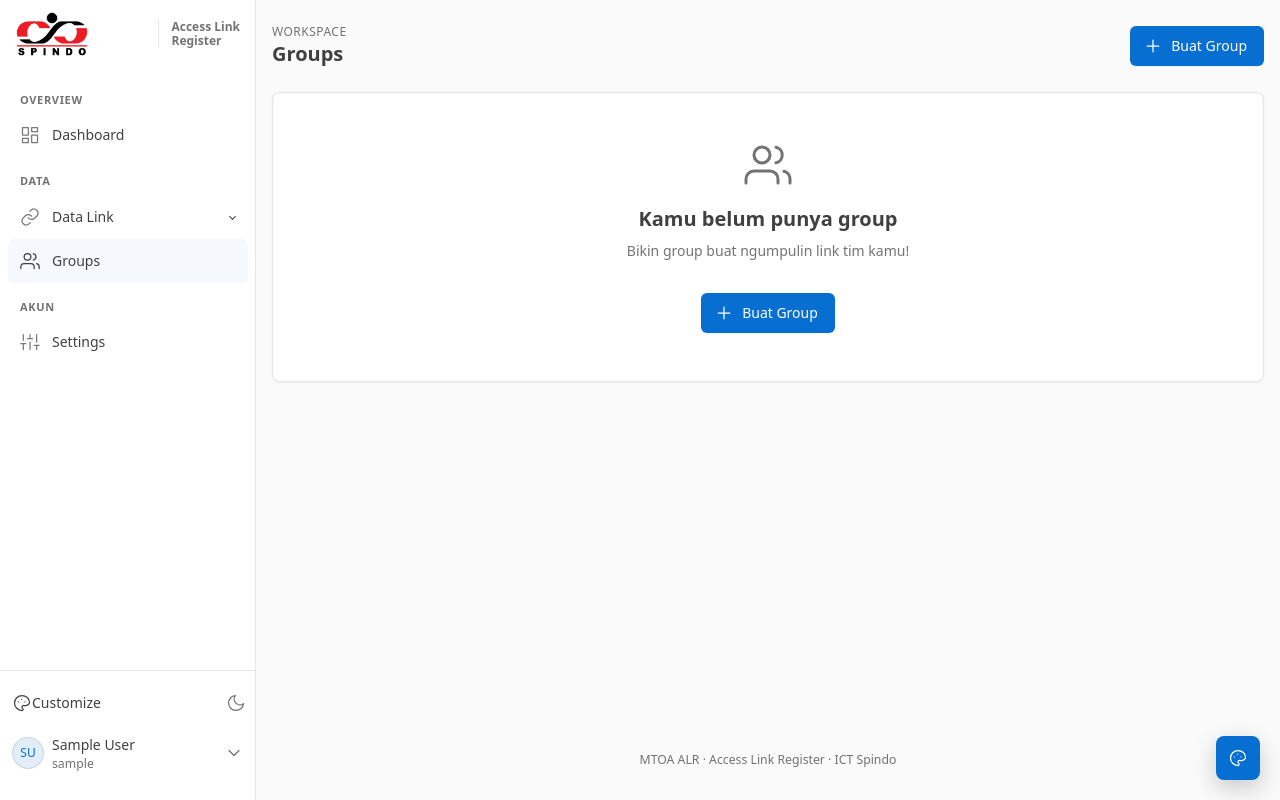
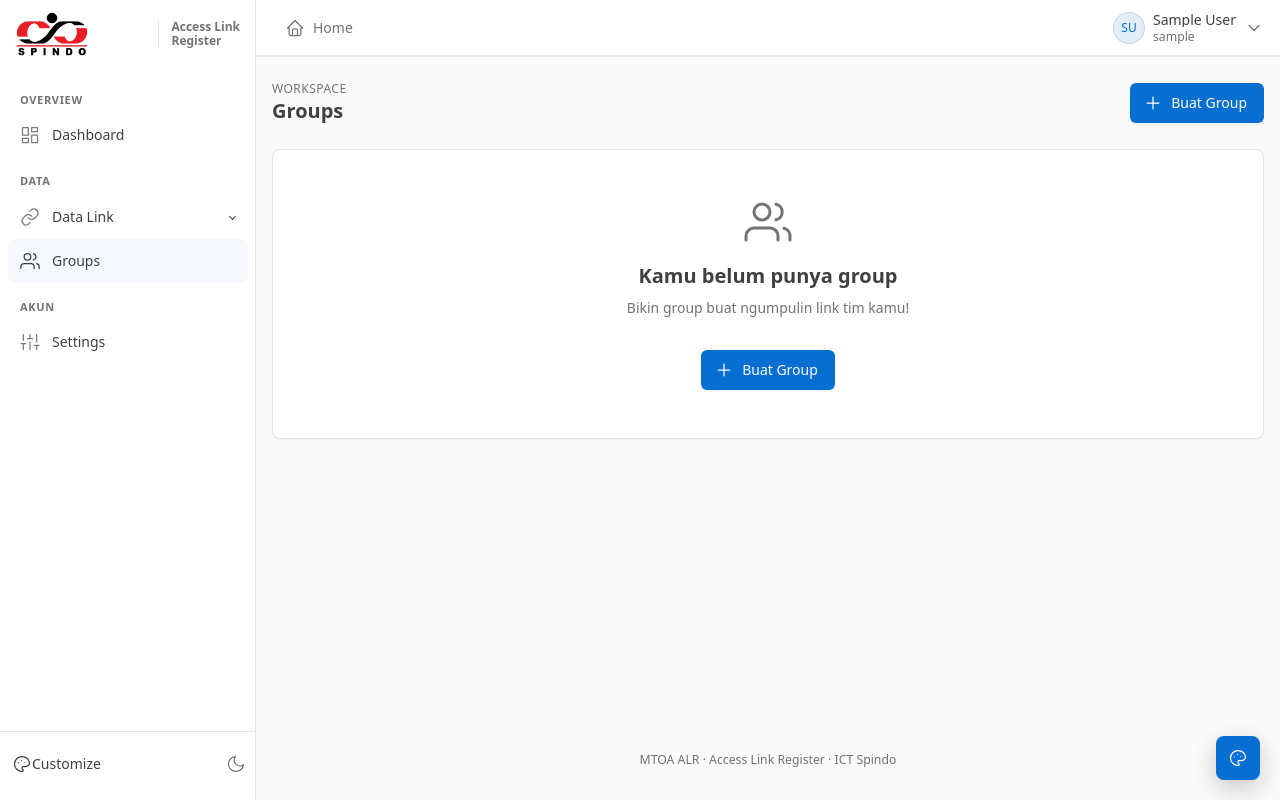
Before and after one commit to Masbismaa/mtoa_alr, a Flask app: page /groups/ in a window 1280 px wide. Run offline with Flask 3, Linux system fonts and the light colour scheme; the visitor is signed in with stand-in values (Sample User, id 1); data comes from the database, SQL or seed files in the repository; data that the repository does not hold is empty; parts of the project's set-up code (start-up, migrations or seed data) failed here and were passed over.

Commit message:
fix: pindahin menu user ke kanan atas dan tambah tombol Home sesuai revisi

```diff
--- a/app/static/css/app.css
+++ b/app/static/css/app.css
@@ -180,15 +180,14 @@ body {
   border: 0;
 }
 
-/* menu profil & avatar HP: dropdown melayang, bukan ikut numpuk di sidebar */
-.app-sidebar .sidebar-user,
+/* avatar di navbar HP: dropdown melayang, bukan ikut numpuk di sidebar */
 .app-sidebar .navbar-nav.flex-row .dropdown {
   position: relative;
 }
 
-.app-sidebar .sidebar-user .dropdown-menu,
 .app-sidebar .navbar-nav.flex-row .dropdown-menu {
   position: absolute !important;
+  inset: calc(100% + 0.5rem) 0 auto auto !important;
   z-index: 1050;
   min-width: 14rem;
   margin: 0 !important;
@@ -197,9 +196,9 @@ body {
   border: var(--tblr-border-width, 1px) solid var(--tblr-border-color) !important;
   border-radius: var(--tblr-border-radius-lg, 8px) !important;
   box-shadow: 0 0.75rem 2rem rgba(0, 0, 0, 0.25) !important;
+  transform: none !important;
 }
 
-.app-sidebar .sidebar-user .dropdown-item,
 .app-sidebar .navbar-nav.flex-row .dropdown-item {
   display: flex;
   align-items: center;
@@ -209,34 +208,33 @@ body {
   padding: 0.5rem 0.75rem !important;
 }
 
-.app-sidebar .sidebar-user .dropdown-menu {
-  inset: auto 0 calc(100% + 0.5rem) 0 !important;
-  transform: none !important;
+/* navigasi atas: Home di kiri, menu user di kanan */
+.app-topbar {
+  min-height: 3.5rem;
+  border-bottom: var(--tblr-border-width, 1px) solid var(--tblr-border-color);
 }
 
-.app-sidebar .navbar-nav.flex-row .dropdown-menu {
-  inset: calc(100% + 0.5rem) 0 auto auto !important;
-  transform: none !important;
+.app-topbar-home.active {
+  color: var(--tblr-primary);
+  background: var(--tblr-primary-lt);
 }
 
-.app-sidebar .dropdown-menu.show {
+.user-menu-name {
+  max-width: 14rem;
+  overflow: hidden;
+  font-weight: 500;
+  white-space: nowrap;
+  text-overflow: ellipsis;
+}
+
+.user-menu .dropdown-menu.show {
   animation: app-pop-in 150ms ease both;
 }
 
-.app-sidebar .sidebar-user .dropdown-header,
-.app-sidebar .navbar-nav.flex-row .dropdown-header {
+.user-menu .dropdown-header {
   font-size: 0.8125rem;
   letter-spacing: 0;
   text-transform: none;
-}
-
-.sidebar-user-toggle {
-  padding: 0.75rem;
-  border-radius: var(--tblr-border-radius);
-}
-
-.sidebar-user-toggle:hover {
-  background: var(--tblr-bg-surface-secondary, rgba(128, 128, 128, 0.08));
 }
 
 @media (min-width: 992px) {
--- a/app/templates/components/icon.html
+++ b/app/templates/components/icon.html
@@ -1,6 +1,7 @@
 {# ikon SVG garis gaya Tabler Icons (ga pake library luar). Cara pake: {{ icon("dashboard") }} #}
 {% macro icon(name, extra_class="") %}
   {% set icon_path_dict = {
+    "home": "M5 12H3l9-9 9 9h-2 M5 12v7a2 2 0 0 0 2 2h10a2 2 0 0 0 2-2v-7 M9 21v-6a2 2 0 0 1 2-2h2a2 2 0 0 1 2 2v6",
     "dashboard": "M3 3h7v9H3z M14 3h7v5h-7z M14 12h7v9h-7z M3 16h7v5H3z",
     "category": "M20.6 13.4l-7.2 7.2a2 2 0 0 1-2.8 0L3 13V3h10l7.6 7.6a2 2 0 0 1 0 2.8z M7.5 7.5h.01",
     "group": "M17 21v-2a4 4 0 0 0-4-4H5a4 4 0 0 0-4 4v2 M9 11a4 4 0 1 0 0-8 4 4 0 0 0 0 8z M23 21v-2a4 4 0 0 0-3-3.9 M16 3.1a4 4 0 0 1 0 7.8",
@@ -37,7 +38,7 @@
     "network": "M9 9h6v6H9z M12 3v6 M12 15v6 M3 12h6 M15 12h6",
     "chevron_down": "M6 9l6 6 6-6",
     "mail": "M3 5h18v14H3z M3 7l9 6 9-6",
-    "info": "M12 22a10 10 0 1 0 0-20 10 10 0 0 0 0 20z M12 16v-4 M12 8h.01"
+    "info": "M12 22a10 10 0 1 0 0-20 10 10 0 0 0 0 20z M12 16v-4 M12 8h.01",
   } %}
   <svg class="icon {{ extra_class }}" viewBox="0 0 24 24" fill="none" stroke="currentColor" stroke-width="2" stroke-linecap="round" stroke-linejoin="round" aria-hidden="true" focusable="false"><path d="{{ icon_path_dict.get(name, '') }}"/></svg>
 {% endmacro %}
--- a/app/templates/components/sidebar.html
+++ b/app/templates/components/sidebar.html
@@ -63,7 +63,6 @@
           </button>
           <span class="d-none d-lg-inline-flex">{% include "components/theme_toggle_button.html" %}</span>
         </div>
-        <div class="d-none d-lg-block">{{ user_menu() }}</div>
       </div>
     </div>
   </div>
--- /dev/null
+++ b/app/templates/components/topbar.html
@@ -0,0 +1,13 @@
+{% from "components/icon.html" import icon %}
+{% from "components/user_menu.html" import user_menu with context %}
+{# navigasi atas (layar besar): tombol Home di kiri, menu user di kanan #}
+<header class="navbar navbar-expand-md d-none d-lg-flex d-print-none app-topbar">
+  <div class="container-xl">
+    <a href="{{ url_for('main.home') }}" class="btn btn-ghost-secondary app-topbar-home{% if request.endpoint == 'main.home' and not request.args %} active{% endif %}">
+      {{ icon("home") }} Home
+    </a>
+    <div class="navbar-nav flex-row ms-auto">
+      {{ user_menu() }}
+    </div>
+  </div>
+</header>
--- a/app/templates/components/user_menu.html
+++ b/app/templates/components/user_menu.html
@@ -1,18 +1,18 @@
-{# menu profil user. is_compact = cuma avatar (navbar HP), selain itu avatar + nama (bawah sidebar) #}
+{# menu profil di kanan atas. is_compact = cuma avatar (layar HP), selain itu avatar + nama + jabatan #}
 {% macro user_menu(is_compact=false) %}
   {% from "components/icon.html" import icon %}
-  <div class="{{ 'nav-item dropdown' if is_compact else 'dropup sidebar-user' }}">
-    <a href="#" class="{{ 'nav-link p-0' if is_compact else 'sidebar-user-toggle' }} d-flex align-items-center text-reset text-decoration-none" data-bs-toggle="dropdown" aria-label="Buka menu profil" aria-expanded="false">
+  <div class="nav-item dropdown user-menu">
+    <a href="#" class="nav-link d-flex align-items-center lh-1 text-reset p-0" data-bs-toggle="dropdown" aria-label="Buka menu profil" aria-expanded="false">
       <span class="avatar avatar-sm bg-primary-lt">{{ current_user.full_name | initials }}</span>
       {% if not is_compact %}
-        <span class="flex-fill text-truncate ps-2">
-          <span class="d-block fw-medium text-truncate">{{ current_user.full_name }}</span>
-          <span class="d-block small text-secondary text-truncate">{{ current_user.job_title }}</span>
+        <span class="d-none d-xl-block ps-2 text-start">
+          <span class="d-block user-menu-name">{{ current_user.full_name }}</span>
+          <span class="d-block mt-1 small text-secondary">{{ current_user.job_title }}</span>
         </span>
-        {{ icon("chevron_down", "text-secondary") }}
+        {{ icon("chevron_down", "ms-2 text-secondary") }}
       {% endif %}
     </a>
-    <div class="dropdown-menu dropdown-menu-end">
+    <div class="dropdown-menu dropdown-menu-end dropdown-menu-arrow">
       <div class="dropdown-header">
         <div class="fw-bold text-body">{{ current_user.full_name }}</div>
         <div>{{ current_user.job_title }} · {{ current_user.department }}</div>
--- a/app/templates/layouts/app_base.html
+++ b/app/templates/layouts/app_base.html
@@ -8,6 +8,7 @@
     {% include "components/sidebar.html" %}
 
     <div class="page-wrapper">
+      {% include "components/topbar.html" %}
       <div class="page-header d-print-none">
         <div class="container-xl">
           <div class="row g-3 align-items-center">
```
Also changed, not shown: tests/test_ui_routes.py (+10 -2 lines).
